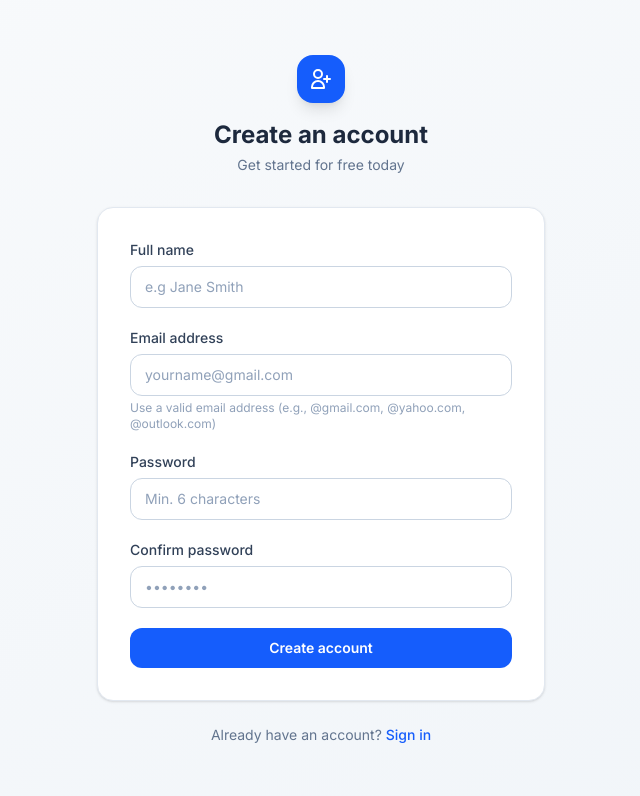
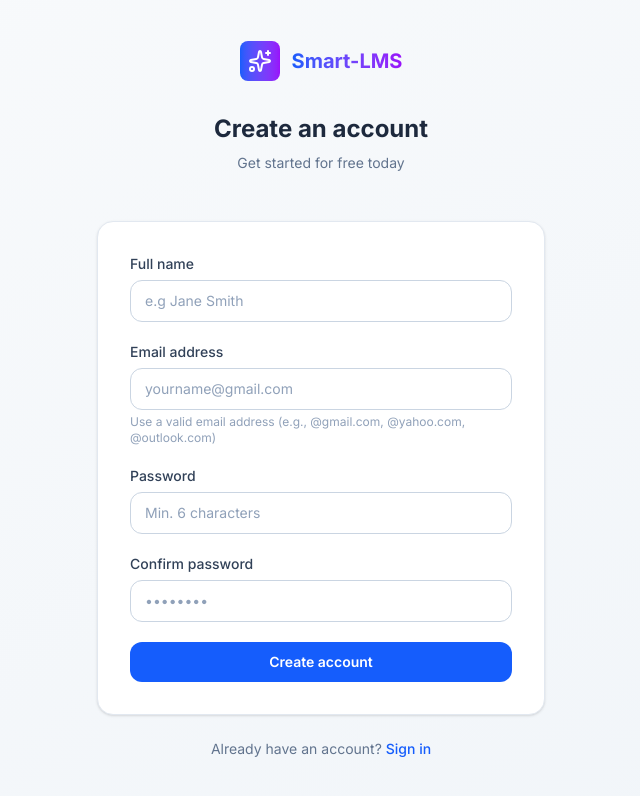
Before and after one commit to ChisomGbulie/Smart-LMS, a React (Vite) app in the folder lms-pages/: page /signup in a window 1280 px wide. Shown: the top 796 px of the page, without its empty margins (319-959 px from the left). Built offline with nearby package versions, Linux system fonts and the light colour scheme.

Commit message:
Login / Signup Improvements

```diff
--- a/lms-pages/src/pages/Login.jsx
+++ b/lms-pages/src/pages/Login.jsx
@@ -1,5 +1,6 @@
 import { useState } from 'react'
 import { Link, useNavigate } from 'react-router-dom'
+import { Sparkles } from 'lucide-react'
 import { supabase } from '../utils/supabase'
 
 export default function Login() {
@@ -46,14 +47,21 @@ export default function Login() {
   return (
     <div className="min-h-screen bg-gradient-to-br from-slate-50 to-slate-100 flex items-center justify-center p-4">
       <div className="w-full max-w-md">
-        <div className="text-center mb-8">
-          <div className="inline-flex items-center justify-center w-12 h-12 rounded-2xl bg-blue-600 mb-4 shadow-lg">
-            <svg className="w-6 h-6 text-white" fill="none" stroke="currentColor" viewBox="0 0 24 24">
-              <path strokeLinecap="round" strokeLinejoin="round" strokeWidth={2} d="M16 7a4 4 0 11-8 0 4 4 0 018 0zM12 14a7 7 0 00-7 7h14a7 7 0 00-7-7z" />
-            </svg>
+        {/* Smart-LMS Header */}
+        <div className="text-center mb-12">
+          {/* Logo and Title */}
+          <div className="flex items-center justify-center space-x-3 mb-8">
+            <div className="bg-gradient-to-r from-blue-600 to-purple-600 p-2 rounded-lg">
+              <Sparkles className="h-6 w-6 text-white" />
+            </div>
+            <span className="font-bold text-xl bg-gradient-to-r from-blue-600 to-purple-600 bg-clip-text text-transparent">
+              Smart-LMS
+            </span>
           </div>
-          <h1 className="text-2xl font-bold text-slate-800">Welcome back</h1>
-          <p className="text-slate-500 mt-1 text-sm">Sign in to your account to continue</p>
+
+          {/* Page Title */}
+          <h1 className="text-2xl font-bold text-slate-800 mb-2">Welcome back</h1>
+          <p className="text-slate-500 text-sm">Sign in to your account to continue</p>
         </div>
 
         <div className="bg-white rounded-2xl shadow-sm border border-slate-200 p-8">
--- a/lms-pages/src/pages/Signup.jsx
+++ b/lms-pages/src/pages/Signup.jsx
@@ -1,5 +1,6 @@
 import { useState } from 'react'
 import { Link, useNavigate } from 'react-router-dom'
+import { Sparkles } from 'lucide-react'
 import { supabase } from '../utils/supabase'
 
 export default function Signup() {
@@ -10,6 +11,7 @@ export default function Signup() {
   const [confirmPassword, setConfirmPassword] = useState('')
   const [loading, setLoading] = useState(false)
   const [error, setError] = useState('')
+  const [showSuccess, setShowSuccess] = useState(false)
 
   // Email validation function
   const isValidEmail = (email) => {
@@ -53,6 +55,8 @@ export default function Signup() {
       // Handle specific error messages
       if (signUpError.message.includes('email_address_invalid')) {
         setError('Please use a valid email address. Some domains like example.com are not accepted.')
+      } else if (signUpError.message.includes('Signups not allowed')) {
+        setError('Signups are currently disabled. Please contact support or check back later.')
       } else {
         setError(signUpError.message)
       }
@@ -61,8 +65,8 @@ export default function Signup() {
       if (data?.user?.identities?.length === 0) {
         setError('An account with this email already exists. Please sign in instead.')
       } else {
-        // Successfully signed up
-        navigate('/dashboard')
+        // Successfully signed up - show success modal
+        setShowSuccess(true)
       }
     }
   }
@@ -72,14 +76,21 @@ export default function Signup() {
   return (
     <div className="min-h-screen bg-gradient-to-br from-slate-50 to-slate-100 flex items-center justify-center p-4">
       <div className="w-full max-w-md">
-        <div className="text-center mb-8">
-          <div className="inline-flex items-center justify-center w-12 h-12 rounded-2xl bg-blue-600 mb-4 shadow-lg">
-            <svg className="w-6 h-6 text-white" fill="none" stroke="currentColor" viewBox="0 0 24 24">
-              <path strokeLinecap="round" strokeLinejoin="round" strokeWidth={2} d="M18 9v3m0 0v3m0-3h3m-3 0h-3m-2-5a4 4 0 11-8 0 4 4 0 018 0zM3 20a6 6 0 0112 0v1H3v-1z" />
-            </svg>
+        {/* Smart-LMS Header */}
+        <div className="text-center mb-12">
+          {/* Logo and Title */}
+          <div className="flex items-center justify-center space-x-3 mb-8">
+            <div className="bg-gradient-to-r from-blue-600 to-purple-600 p-2 rounded-lg">
+              <Sparkles className="h-6 w-6 text-white" />
+            </div>
+            <span className="font-bold text-xl bg-gradient-to-r from-blue-600 to-purple-600 bg-clip-text text-transparent">
+              Smart-LMS
+            </span>
           </div>
-          <h1 className="text-2xl font-bold text-slate-800">Create an account</h1>
-          <p className="text-slate-500 mt-1 text-sm">Get started for free today</p>
+
+          {/* Page Title */}
+          <h1 className="text-2xl font-bold text-slate-800 mb-2">Create an account</h1>
+          <p className="text-slate-500 text-sm">Get started for free today</p>
         </div>
 
         <div className="bg-white rounded-2xl shadow-sm border border-slate-200 p-8">
@@ -208,6 +219,42 @@ export default function Signup() {
           </Link>
         </p>
       </div>
+
+      {/* Success Modal */}
+      {showSuccess && (
+        <div className="fixed inset-0 bg-black bg-opacity-50 flex items-center justify-center p-4 z-50">
+          <div className="bg-white rounded-2xl shadow-lg max-w-sm w-full p-8 text-center">
+            {/* Success Icon */}
+            <div className="flex justify-center mb-4">
+              <div className="flex items-center justify-center w-16 h-16 rounded-full bg-emerald-100">
+                <svg className="w-8 h-8 text-emerald-600" fill="currentColor" viewBox="0 0 20 20">
+                  <path fillRule="evenodd" d="M10 18a8 8 0 100-16 8 8 0 000 16zm3.707-9.293a1 1 0 00-1.414-1.414L9 10.586 7.707 9.293a1 1 0 00-1.414 1.414l2 2a1 1 0 001.414 0l4-4z" clipRule="evenodd" />
+                </svg>
+              </div>
+            </div>
+
+            {/* Title and Message */}
+            <h2 className="text-2xl font-bold text-slate-800 mb-2">Account Created!</h2>
+            <p className="text-slate-600 text-sm mb-6">
+              Your account has been created successfully. You can now sign in with your email and password.
+            </p>
+
+            {/* Email Display */}
+            <div className="bg-slate-50 rounded-lg p-3 mb-6 border border-slate-200">
+              <p className="text-xs text-slate-500 mb-1">Account Email</p>
+              <p className="text-sm font-medium text-slate-800 break-all">{email}</p>
+            </div>
+
+            {/* Button */}
+            <button
+              onClick={() => navigate('/login')}
+              className="w-full bg-emerald-600 hover:bg-emerald-700 text-white font-semibold py-2.5 px-4 rounded-xl text-sm transition-colors duration-200"
+            >
+              Go to Login
+            </button>
+          </div>
+        </div>
+      )}
     </div>
   )
 }
```
